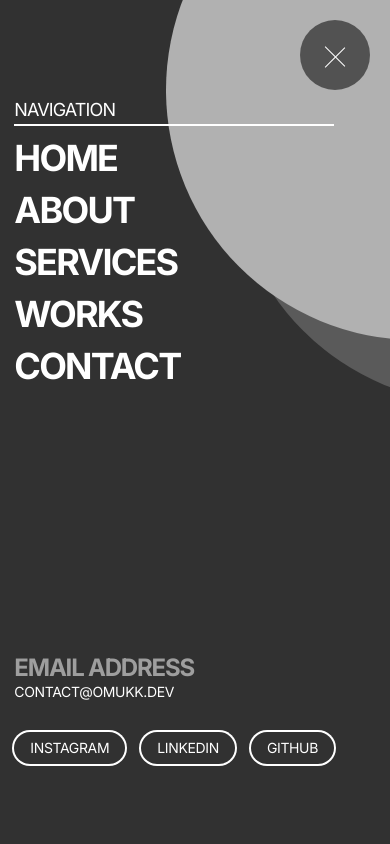
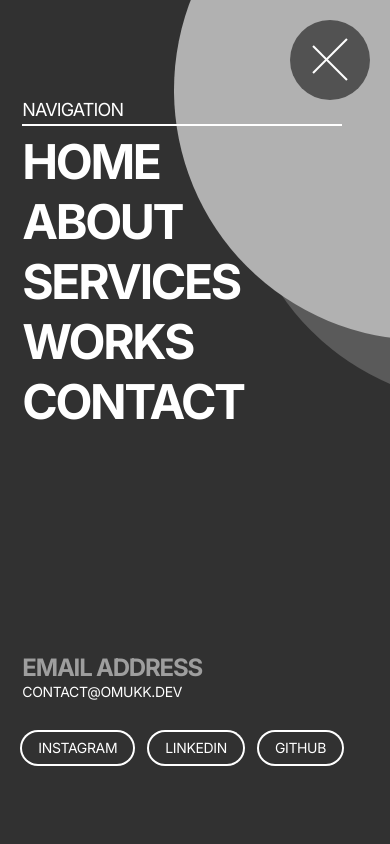
Before and after one commit to shafin-r/omukk, a React (Vite) app: page / in a window 390 px wide. Both pictures are taken after a click on the element 335 px from the left and 55 px from the top of the page. Shown: the top 844 px of the page. Built offline with nearby package versions, Linux system fonts and the light colour scheme.

Commit message:
completed responsiveness

```diff
--- a/src/App.jsx
+++ b/src/App.jsx
@@ -19,6 +19,7 @@ import { useGSAP } from "@gsap/react";
 import { ScrollTrigger } from "gsap/ScrollTrigger";
 import Preloader from "./components/Preloader";
 gsap.registerPlugin(ScrollTrigger);
+
 function App() {
   const [loading, setLoading] = useState(true);
   const [circlePos, setCirclePos] = useState({ top: "50%", left: "50%" });
@@ -125,7 +126,7 @@ function App() {
           end: "+=400px",
           scrub: 1,
         },
-        y: 250,
+        y: 450,
         x: -10,
         duration: 5,
         ease: "sine.inOut",
@@ -188,11 +189,11 @@ function App() {
             }}
             className="lg:scale-0 fixed right-0 top-0 lg:right-10 m-[20px] z-[10000] flex items-center justify-center"
           >
-            <div className="w-[70px] h-[70px] bg-[#525252] rounded-full cursor-pointer">
+            <div className="w-[80px] h-[80px] bg-[#525252] rounded-full cursor-pointer">
               <div
-                className={`w-full before:block before:h-[1px] before:w-[40%] before:m-auto before:bg-white before:relative before:transition before:duration-300 after:block after:h-[1px] after:w-[40%] after:m-auto after:bg-white after:relative after:transition after:duration-300 before:top-[30px] after:top-[35px] ${
+                className={`w-full before:block before:h-[2px] before:w-[60%] before:m-auto before:bg-white before:relative before:transition before:duration-300 after:block after:h-[2px] after:w-[60%] after:m-auto after:bg-white after:relative after:transition after:duration-300 before:top-[35px] after:top-[40px] ${
                   isActive
-                    ? "after:rotate-45 after:top-[1px] before:-rotate-45 before:top-[37px] cursor-pointer rounded-full"
+                    ? "after:rotate-45 before:-rotate-45 before:left-0 before:top-9 after:left-0 after:top-9 cursor-pointer"
                     : ""
                 }`}
               ></div>
@@ -202,13 +203,13 @@ function App() {
             </AnimatePresence>
           </div>
           <div>
-            <section className="h-screen flex flex-col justify-between items-center lg:items-stretch z-10 lg:p-[40px] p-8">
+            <section className="h-screen flex flex-col lg:justify-between justify-center items-center lg:items-stretch z-10 lg:p-[40px] p-8">
               <div className="flex flex-row items-center lg:items-start justify-between text-xl lg:text-md gap-2 lg:gap-0 w-full">
                 <div className="lg:hidden block">
                   <img
                     src="/logo-icon-white.svg"
                     alt=""
-                    className="h-20 w-20"
+                    className="lg:h-20 lg:w-20 h-80 w-80"
                   />
                 </div>
                 <div className="hidden lg:flex lg:flex-row flex-col items-end lg:items-start justify-between text-xl lg:text-md gap-2 lg:gap-0 w-full">
@@ -317,7 +318,7 @@ function App() {
                 </div>
               </div>
               <div className="flex justify-end">
-                <h1 className="font-helvetica text-[#d9d9d9] text-4xl tracking-tight lg:w-1/3">
+                <h1 className="lg:block hidden font-helvetica text-[#d9d9d9] text-4xl tracking-tight lg:w-1/3">
                   // A group of creative thinkers making things smarter, newer
                   and more memorable.
                 </h1>
--- a/src/anim/anim.js
+++ b/src/anim/anim.js
@@ -1,10 +1,10 @@
 export const menuSlide = {
-  initial: { x: "calc(100% + 100px)" },
+  initial: { x: "calc(100% + 150px)" },
 
   enter: { x: "0", transition: { duration: 0.5, ease: [0.76, 0, 0.24, 1] } },
 
   exit: {
-    x: "calc(100% + 100px)",
+    x: "calc(100% + 150px)",
     transition: { duration: 0.5, ease: [0.76, 0, 0.24, 1] },
   },
 };
--- a/src/components/Link.jsx
+++ b/src/components/Link.jsx
@@ -26,7 +26,7 @@ export default function Link({ data, isActive, setSelectedIndicator }) {
         whileHover={{
           translateX: "30px",
         }}
-        className="font-Inter font-bold tracking-tighter text-4xl lg:text-7xl"
+        className="font-Inter font-bold tracking-tighter text-5xl lg:text-7xl"
         href={href}
       >
         {title}
--- a/src/components/NavBar.jsx
+++ b/src/components/NavBar.jsx
@@ -48,11 +48,11 @@ export default function NavBar() {
       initial="initial"
       animate="enter"
       exit="exit"
-      className="h-screen bg-[#313131] fixed lg:-right-16 -right-6 top-0 lg:-top-5 text-white -z-10 "
+      className="h-screen bg-[#313131] fixed lg:-right-16 right-0 top-0 lg:-top-5 text-white -z-10 "
     >
       <div className="fixed lg:left-96 lg:-top-32 left-64 -top-24 -z-50 w-[500px] h-[500px] bg-[#5a5a5a] rounded-full"></div>
       <div className="fixed lg:left-80 lg:-top-52 left-48 -top-40 -z-50 w-[500px] h-[500px] bg-[#b1b1b1] rounded-full"></div>
-      <div className="box-border h-screen lg:pr-60 lg:pt-20 lg:pb-10 lg:pl-20 pr-20 pl-10 pb-20 pt-24 flex flex-col justify-between ">
+      <div className="box-border h-screen lg:pr-60 lg:pt-20 lg:pb-10 lg:pl-20 pr-12 pl-10 pb-20 pt-24 flex flex-col justify-between ">
         <div
           onMouseLeave={() => {
             setSelectedIndicator(window.location.pathname);
```
